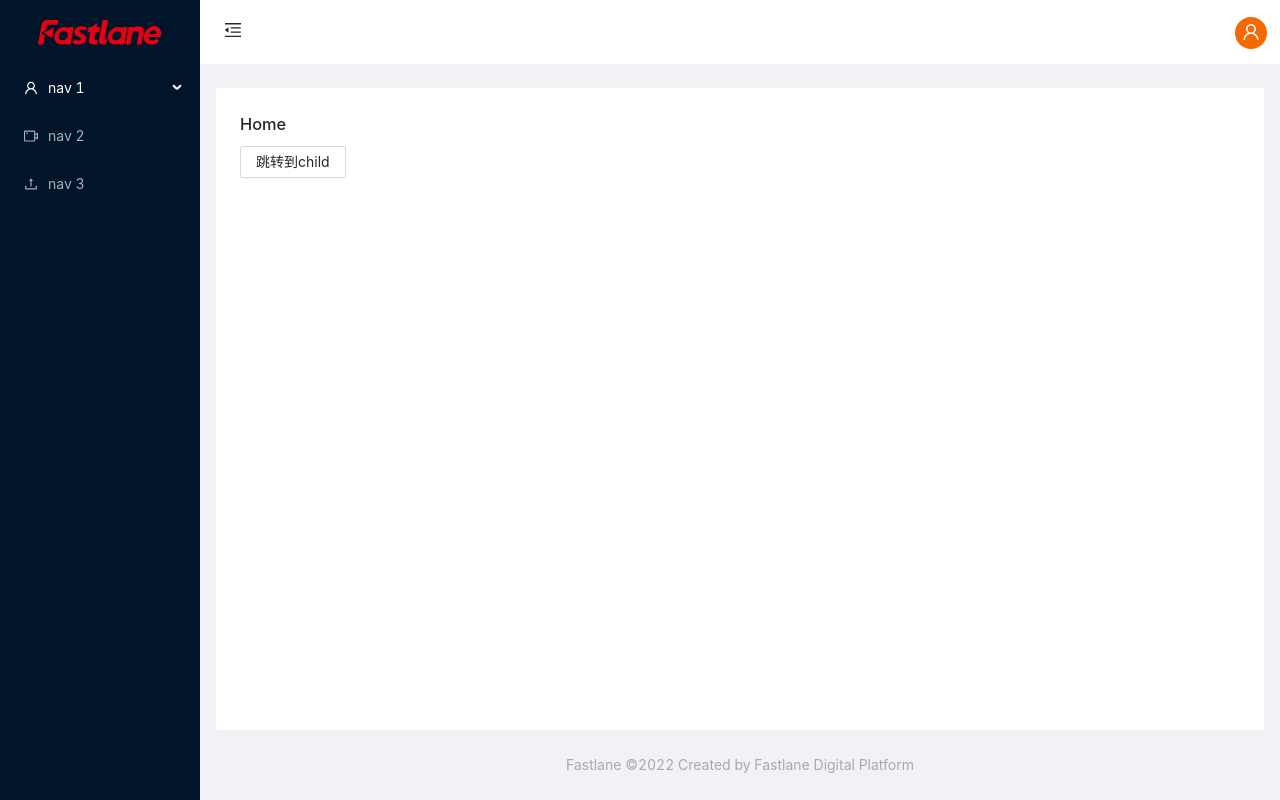
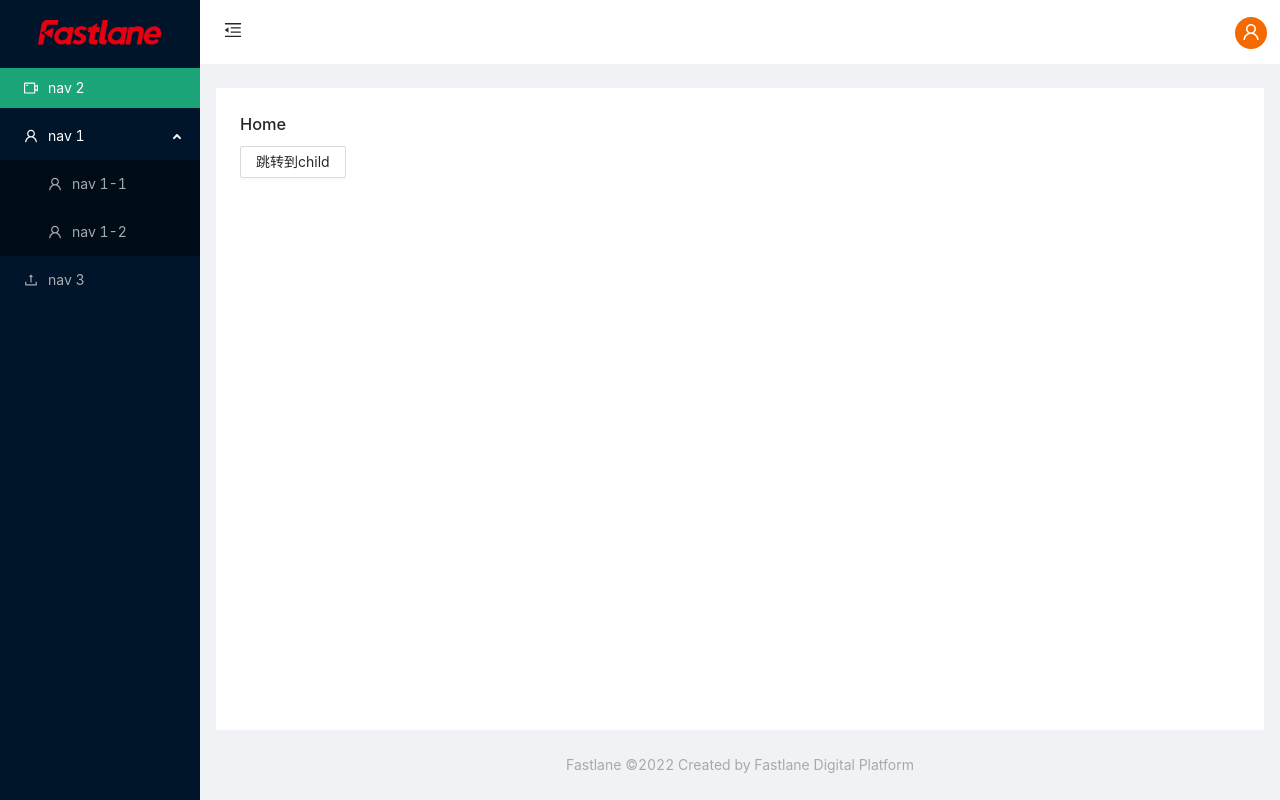
Before and after one commit to TransonQ/fastlane-ant-admin, a React (Create React App) app: page / in a window 1280 px wide. Built offline with nearby package versions, Linux system fonts and the light colour scheme.

Commit message:
侧边栏关联路由

```diff
--- a/src/index.js
+++ b/src/index.js
@@ -1,14 +1,15 @@
-import React from 'react';
-import ReactDOM from 'react-dom/client';
-import './index.css';
-import App from './App';
-import reportWebVitals from './reportWebVitals';
+import "./index.css";
 
-const root = ReactDOM.createRoot(document.getElementById('root'));
+import App from "./App";
+import React from "react";
+import ReactDOM from "react-dom/client";
+import reportWebVitals from "./reportWebVitals";
+
+const root = ReactDOM.createRoot(document.getElementById("root"));
 root.render(
-  <React.StrictMode>
-    <App />
-  </React.StrictMode>
+  // <React.StrictMode>
+  <App />
+  // </React.StrictMode>
 );
 
 // If you want to start measuring performance in your app, pass a function
--- a/src/pages/Main.jsx
+++ b/src/pages/Main.jsx
@@ -8,28 +8,36 @@ import {
   UserOutlined,
   VideoCameraOutlined,
 } from "@ant-design/icons";
+import { useLocation, useRoutes } from "react-router-dom";
 
 import React from "react";
 import logo from "@/assets/fastlane.png";
 import logo2 from "@/assets/logo2.png";
 import { routes } from "@/configs/routes";
-import { useRoutes } from "react-router-dom";
 import { useToggle } from "ahooks";
 
 const { Header, Content, Footer, Sider } = Layout;
 
 const Main = () => {
   const elements = useRoutes(routes);
+  const location = useLocation();
+  console.log("location: ", location);
   // ahooks
   const [collapsed, { toggle: onCollapse }] = useToggle();
+
   const menu_left = [
     {
-      key: "1",
+      key: "/", // 路由字符串
+      icon: <VideoCameraOutlined />,
+      label: "nav 2",
+    },
+    {
+      key: "2-menu",
       icon: <UserOutlined />,
       label: "nav 1",
       children: [
         {
-          key: "1-1",
+          key: "/child", // 路由字符串
           icon: <UserOutlined />,
           label: "nav 1-1",
         },
@@ -39,11 +47,6 @@ const Main = () => {
           label: "nav 1-2",
         },
       ],
-    },
-    {
-      key: "2",
-      icon: <VideoCameraOutlined />,
-      label: "nav 2",
     },
     {
       key: "3",
@@ -87,7 +90,14 @@ const Main = () => {
             style={!collapsed ? { height: 25, width: 124 } : { height: 25, width: 25 }}
           />
         </div>
-        <Menu theme="dark" mode="inline" defaultSelectedKeys={["1"]} items={menu_left} />
+        <Menu
+          theme="dark"
+          mode="inline"
+          defaultSelectedKeys={["1"]} // 默认选中
+          defaultOpenKeys={["2-menu"]} // 默认展开
+          items={menu_left}
+          selectedKeys={[location.pathname]}
+        />
       </Sider>
       <Layout className="site-layout">
         <Header className="site-layout-background" style={{ padding: 0 }}>
```
